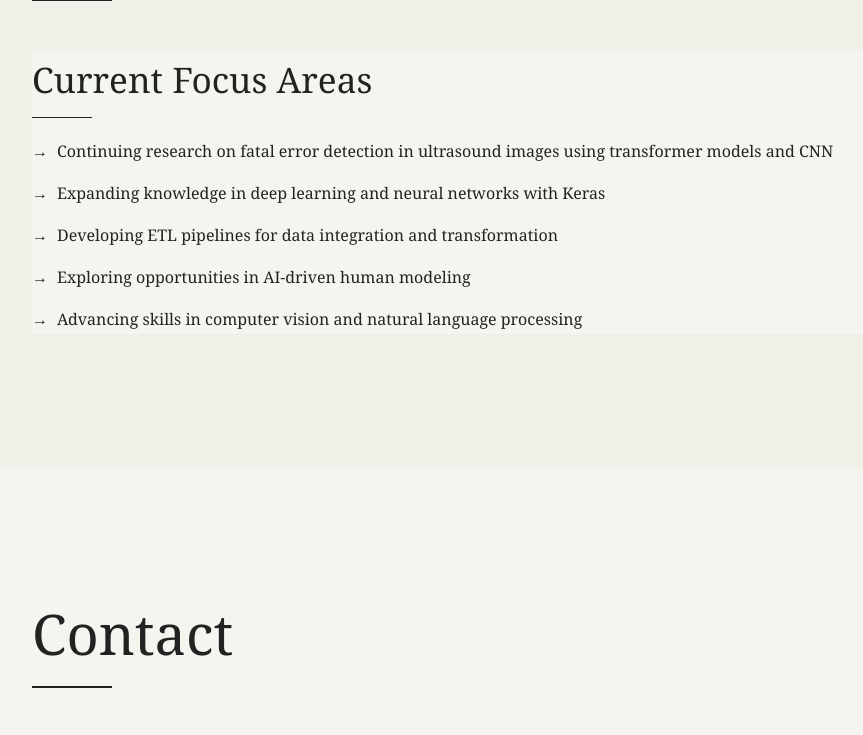
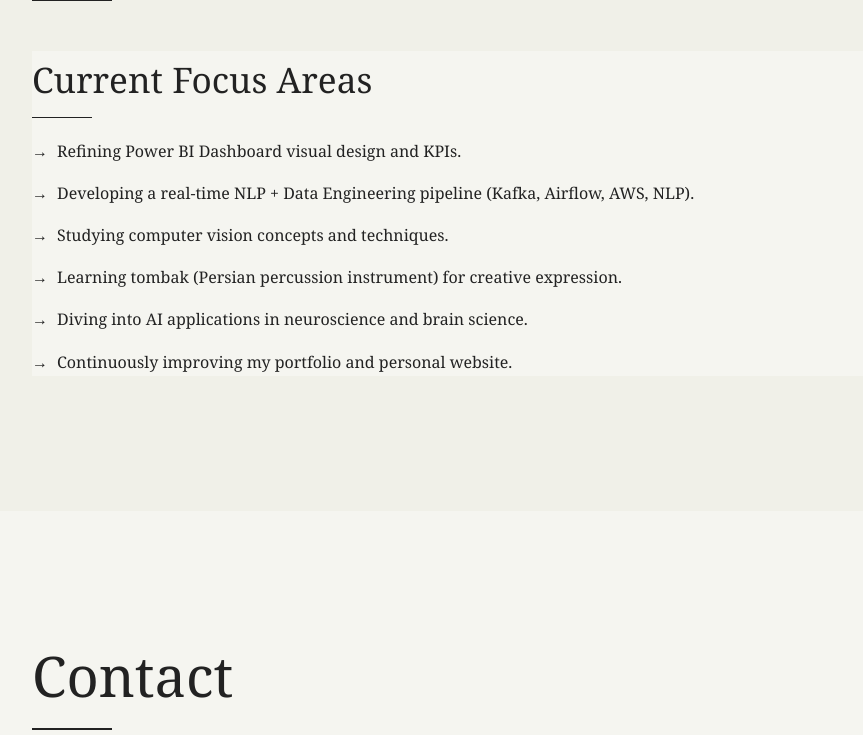
Before and after one commit to saharaty/saharaty.github.io, a plain HTML site: page index.html in a window 1280 px wide. Shown: the part 3460-4195 px from the top of the page, without its empty margins (52-915 px from the left). Drawn offline with Linux system fonts and the light colour scheme.

Commit message:
Update index.html
current plane update

```diff
--- a/index.html
+++ b/index.html
@@ -67,11 +67,12 @@
             <div class="plans-content">
                 <h3>Current Focus Areas</h3>
                 <ul>
-                    <li>Continuing research on fatal error detection in ultrasound images using transformer models and CNN</li>
-                    <li>Expanding knowledge in deep learning and neural networks with Keras</li>
-                    <li>Developing ETL pipelines for data integration and transformation</li>
-                    <li>Exploring opportunities in AI-driven human modeling</li>
-                    <li>Advancing skills in computer vision and natural language processing</li>
+                    <li>Refining Power BI Dashboard visual design and KPIs.</li>
+                    <li>Developing a real-time NLP + Data Engineering pipeline (Kafka, Airflow, AWS, NLP).</li>
+                    <li>Studying computer vision concepts and techniques.</li>
+                    <li>Learning tombak (Persian percussion instrument) for creative expression.</li>
+                    <li>Diving into AI applications in neuroscience and brain science.</li>
+                    <li>Continuously improving my portfolio and personal website.</li>
                 </ul>
             </div>
         </div>
```
